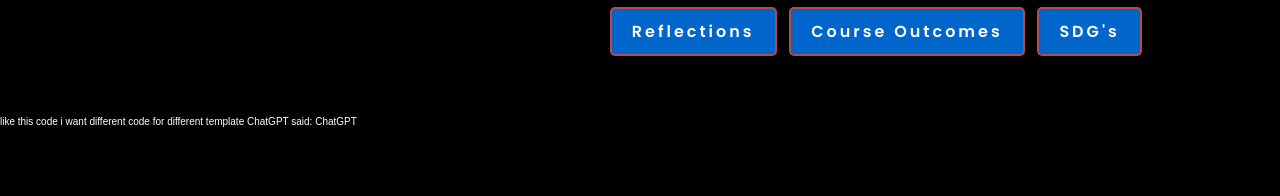
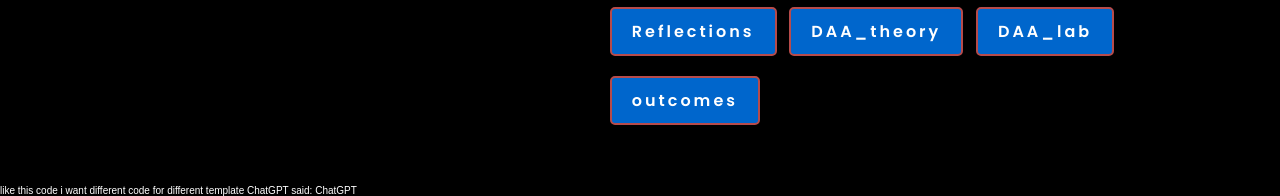
Before and after one commit to Ananyakadakol/portfolio.github.io, a plain HTML site: page index.html in a window 1280 px wide. Shown: the part 1027-1223 px from the top of the page. Before the commit the page ends 1154 px from the top, so only its background shows below. Drawn offline with Linux system fonts and the light colour scheme.

Commit message:
Update index.html

```diff
--- a/index.html
+++ b/index.html
@@ -114,8 +114,9 @@
             </div>
 
             <a href="Reflections.html" class="btn">Reflections</a>
-            <a href="DAA_THEORY.html" class="btn">Course Outcomes</a>
-            <a href="DAA_LAB.html" class="btn">SDG's</a>
+            <a href="DAA_THEORY.html" class="btn">DAA_theory</a>
+            <a href="DAA_LAB.html" class="btn">DAA_lab</a>
+             <a href="outcomes.html" class="btn">outcomes</a>
         </div>
     </section>
 </body>
```
